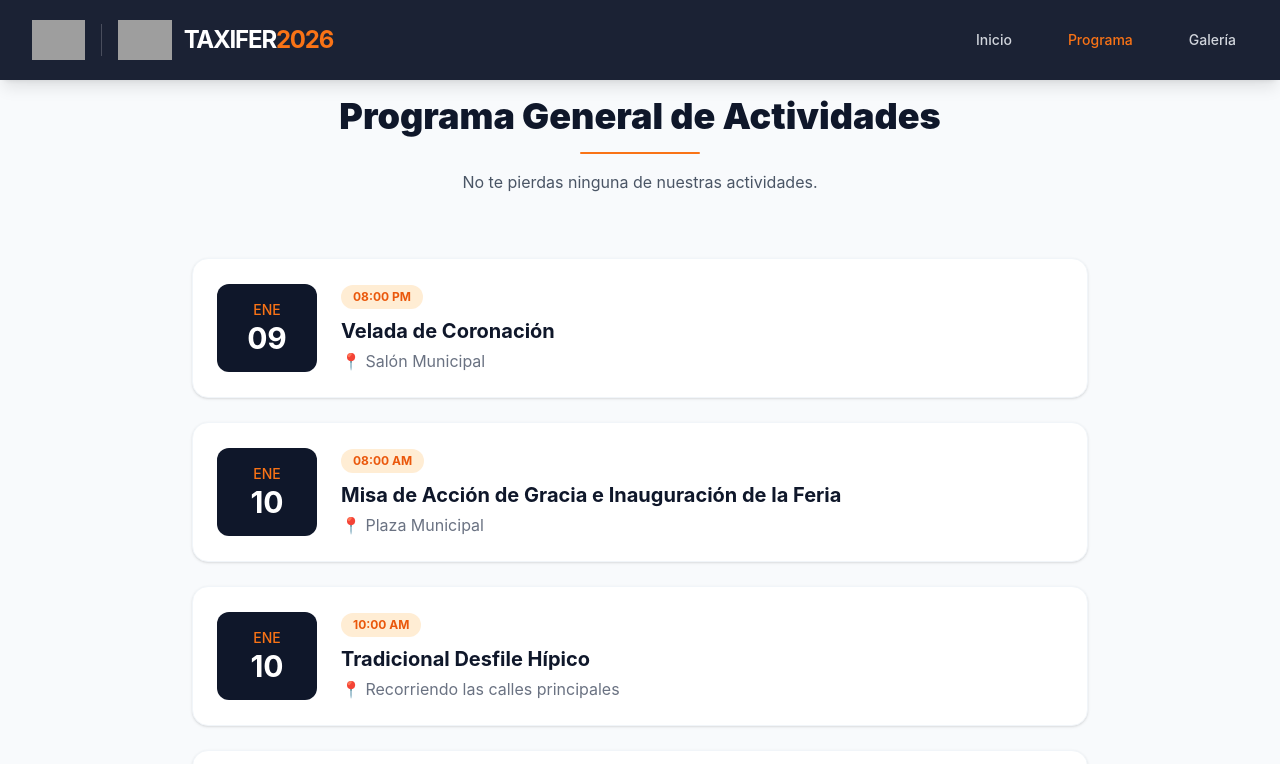
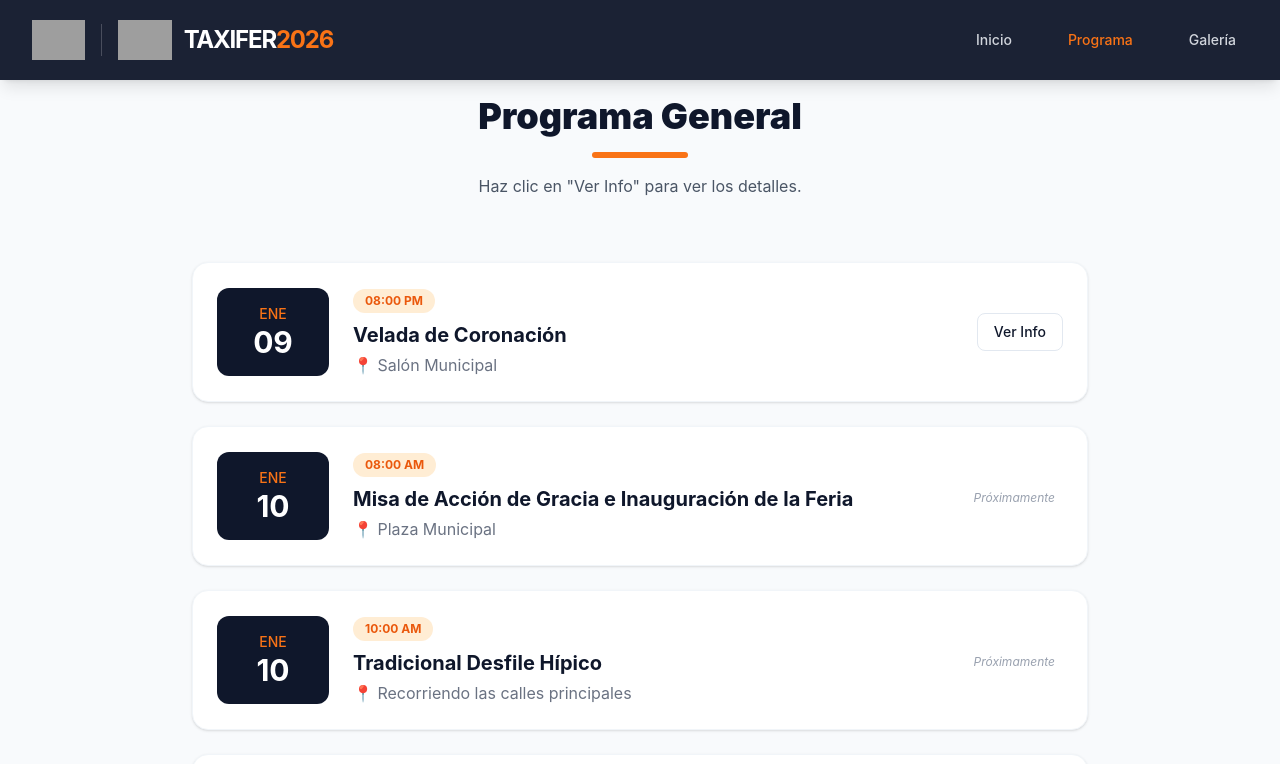
Before and after one commit to waynergt/TAXIFER2026, a React (Vite) app: page /programa in a window 1280 px wide. Shown: the top 764 px of the page. Built offline with nearby package versions, Linux system fonts and the light colour scheme; grey boxes are pictures that could not be loaded.

Commit message:
Refactor code structure for improved readability and maintainability Refactorizar la estructura del código para mejorar la legibilidad y el mantenimiento

```diff
--- a/src/pages/Program.tsx
+++ b/src/pages/Program.tsx
@@ -1,11 +1,23 @@
+import { useState } from 'react';
+
+// 1. DEFINIMOS EL TIPO DE DATO (Para solucionar el error de "any")
+interface EventData {
+  day: string;
+  time: string;
+  title: string;
+  location: string;
+  mediaType: string;
+  mediaUrl: string;
+}
+
 const events = [
-  { day: '09 Ene', time: '08:00 PM', title: 'Velada de Coronación', location: 'Salón Municipal' },
+  { day: '09 Ene', time: '08:00 PM', title: 'Velada de Coronación', location: 'Salón Municipal', mediaType: 'image', mediaUrl: '/public/flyers/velada.jpeg' },
   { day: '10 Ene', time: '08:00 AM', title: 'Misa de Acción de Gracia e Inauguración de la Feria', location: 'Plaza Municipal' },
   { day: '10 Ene', time: '10:00 AM', title: 'Tradicional Desfile Hípico', location: 'Recorriendo las calles principales' },
   { day: '10 Ene', time: '05:00 PM', title: 'CEF Rodeo', location: 'Plaza de Toros Hermanos Arévalo' },
   { day: '11 Ene', time: '09:00 AM', title: 'Cuadrangular de Futbol "MASTER ORO"', location: 'Estadio Municipal' },
   { day: '12 Ene', time: '09:00 AM', title: 'Tradicional COPA 12 DE ENERO', location: 'Estadio Municipal' },
-  { day: '12 Ene', time: '07:00 PM', title: 'Baile Social "CHECHA Y SU INDIA MAYA" (Traje Formal)', location: 'Salón Municipal' },
+  { day: '12 Ene', time: '07:00 PM', title: 'Baile Social "CHECHA Y SU INDIA MAYA" (Traje Formal)', location: 'Salón Municipal', mediaType: 'image', mediaUrl: '/public/flyers/baile social.jpeg' },
   { day: '13 Ene', time: '04:00 PM', title: 'Cuadrangular de Baloncesto (Masculino y Femenino', location: 'Salón Municipal' },
   { day: '14 Ene', time: '05:00 PM', title: 'CEF Rodeo', location: 'Plaza de Toros Hermanos Arévalo' },
   { day: '15 Ene', time: '07:00 PM', title: 'Concierto con "Malacates Trebol Shop y La Sonora de Melky Fernández del Salvador"', location: 'Estadio Municipal' },
@@ -17,13 +29,15 @@ const events = [
 ];
 
 export default function Program() {
+  const [selectedEvent, setSelectedEvent] = useState<EventData | null>(null);
+
   return (
     <div className="pt-24 pb-12 px-4 min-h-screen bg-slate-50 animate-enter">
       <div className="max-w-4xl mx-auto">
         <div className="text-center mb-16">
-          <h1 className="text-4xl font-black text-navy-900 mb-4">Programa General de Actividades</h1>
-          <div className="h-0.5 w-30 bg-orange-500 mx-auto rounded-full"></div>
-          <p className="mt-4 text-gray-600">No te pierdas ninguna de nuestras actividades.</p>
+          <h1 className="text-4xl font-black text-slate-900 mb-4">Programa General</h1>
+          <div className="h-1.5 w-24 bg-orange-500 mx-auto rounded-full"></div>
+          <p className="mt-4 text-gray-600">Haz clic en "Ver Info" para ver los detalles.</p>
         </div>
 
         <div className="space-y-6">
@@ -32,30 +46,96 @@ export default function Program() {
               key={idx}
               className="group bg-white rounded-2xl p-6 shadow-sm hover:shadow-xl transition-all duration-300 border border-slate-100 flex flex-col md:flex-row items-start md:items-center gap-6"
             >
-              <div className="shrink-0 bg-navy-900 text-white p-4 rounded-xl text-center min-w-25">
+              <div className="shrink-0 bg-slate-900 text-white p-4 rounded-xl text-center w-full md:w-28">
                 <p className="text-sm font-medium text-orange-500 uppercase">{evt.day.split(' ')[1]}</p>
                 <p className="text-3xl font-bold">{evt.day.split(' ')[0]}</p>
               </div>
 
-              <div className="grow">
+              <div className="grow w-full">
                 <span className="inline-block px-3 py-1 bg-orange-100 text-orange-600 text-xs font-bold rounded-full mb-2">
                   {evt.time}
                 </span>
-                <h3 className="text-xl font-bold text-navy-900 group-hover:text-orange-600 transition-colors">
+                <h3 className="text-xl font-bold text-slate-900 group-hover:text-orange-600 transition-colors">
                   {evt.title}
                 </h3>
                 <p className="text-gray-500 mt-1 flex items-center gap-2">
                   📍 {evt.location}
                 </p>
-            </div>
-          {/*   Botón Más Info (no funcional por ahora)     */}
-              {/*<button className="px-4 py-2 text-sm font-medium text-navy-900 border border-navy-200 rounded-lg group-hover:bg-navy-900 group-hover:text-white transition-all">*/}
-                {/*Más info*/}
-              {/*</button>*/}
+              </div>
+
+              {/* LÓGICA DEL BOTÓN: Solo aparece si el evento tiene mediaUrl */}
+              <div className="w-full md:w-auto mt-4 md:mt-0">
+                {evt.mediaUrl ? (
+                  <button
+                    onClick={() => setSelectedEvent(evt)}
+                    className="w-full md:w-auto px-4 py-2 text-sm font-medium text-slate-900 border border-slate-200 rounded-lg hover:bg-slate-900 hover:text-white transition-all whitespace-nowrap"
+                  >
+                    Ver Info
+                  </button>
+                ) : (
+                  <span className="text-xs text-gray-400 italic px-2">
+                    Próximamente
+                  </span>
+                )}
+              </div>
             </div>
           ))}
         </div>
       </div>
+
+      {/* --- MODAL (VENTANA EMERGENTE) --- */}
+      {selectedEvent && selectedEvent.mediaUrl && (
+        <div
+          className="fixed inset-0 z-50 flex items-center justify-center p-4 bg-black/80 backdrop-blur-sm animate-fade-in"
+          onClick={() => setSelectedEvent(null)}
+        >
+          <div
+            className="bg-white rounded-2xl overflow-hidden max-w-3xl w-full shadow-2xl relative"
+            onClick={(e) => e.stopPropagation()}
+          >
+            <button
+              onClick={() => setSelectedEvent(null)}
+              className="absolute top-4 right-4 bg-black/50 hover:bg-black/70 text-white rounded-full p-2 z-10 transition-colors"
+            >
+              <svg className="w-6 h-6" fill="none" stroke="currentColor" viewBox="0 0 24 24"><path strokeLinecap="round" strokeLinejoin="round" strokeWidth="2" d="M6 18L18 6M6 6l12 12"></path></svg>
+            </button>
+
+            <div className="flex flex-col">
+              {/* Corregido: min-h-80 para evitar warning de Tailwind */}
+              <div className="bg-black flex justify-center items-center min-h-80 max-h-[80vh]">
+
+                {selectedEvent.mediaType === 'video' ? (
+                  <video
+                    src={selectedEvent.mediaUrl}
+                    controls
+                    autoPlay
+                    className="max-h-[70vh] w-full object-contain"
+                  >
+                    Tu navegador no soporta videos.
+                  </video>
+                ) : (
+                  <img
+                    src={selectedEvent.mediaUrl}
+                    alt={selectedEvent.title}
+                    className="max-h-[70vh] w-full object-contain"
+                  />
+                )}
+
+              </div>
+
+              <div className="p-6 bg-white">
+                <h3 className="text-2xl font-bold text-slate-900">{selectedEvent.title}</h3>
+                <p className="text-gray-500 mt-2 flex items-center gap-2">
+                  📅 {selectedEvent.day} - ⏰ {selectedEvent.time}
+                </p>
+                <p className="text-gray-500 flex items-center gap-2">
+                  📍 {selectedEvent.location}
+                </p>
+              </div>
+            </div>
+          </div>
+        </div>
+      )}
     </div>
   );
 }
```
Also changed, not shown: public/flyers/baile social.jpeg (added), public/flyers/velada.jpeg (added).
